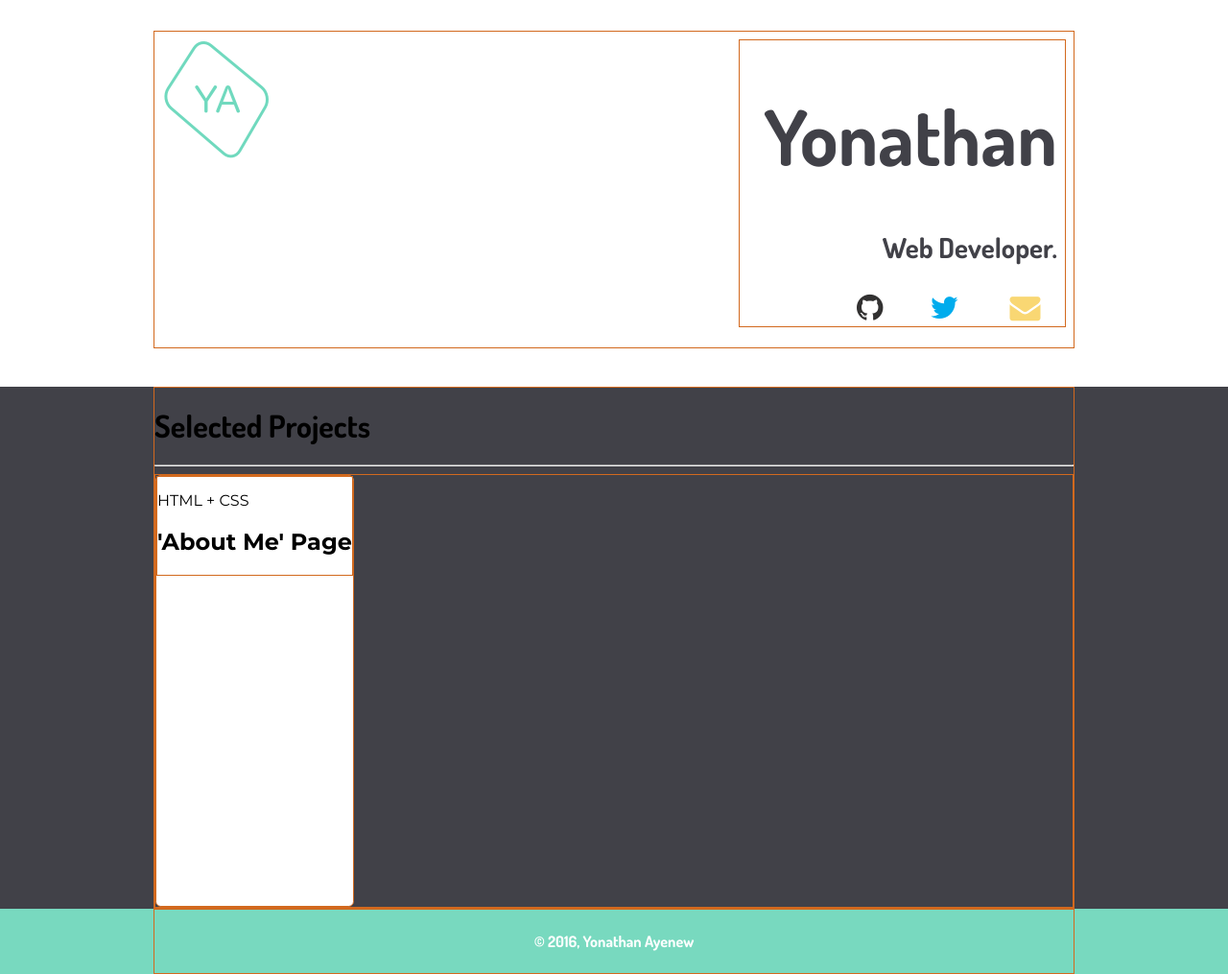
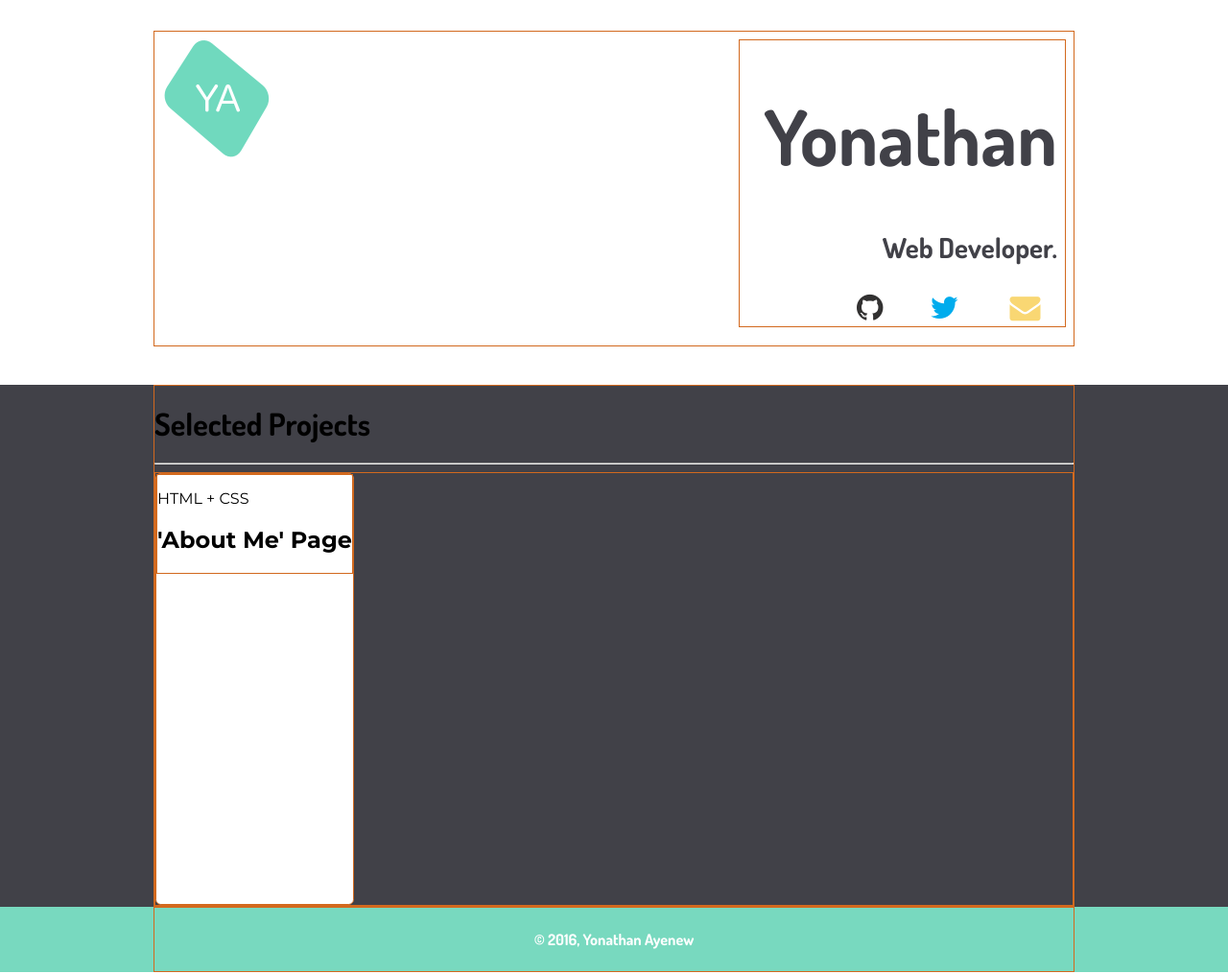
Before and after one commit to yonayen/portfolio, a plain HTML site: page index.html in a window 1280 px wide. Shown: the whole page at 96% size. Drawn offline with nearby package versions, Linux system fonts and the light colour scheme.

Commit message:
choose different icon as logo for page

```diff
--- a/index.html
+++ b/index.html
@@ -17,7 +17,7 @@
 
 	<section class="overview">
 		<div class="overview-content">
-			<img src="images/YoniSite4.png" alt="Yonathan's Logo">
+			<img src="images/YoniSite3.png" alt="Yonathan's Logo">
 
 			<div class="personal-info">
 				<h1 class="name">Yonathan</h1>
```
